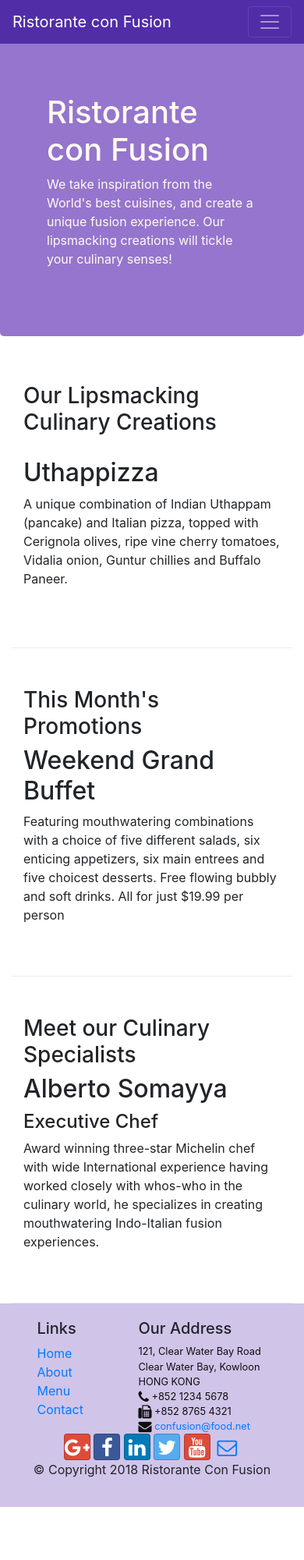
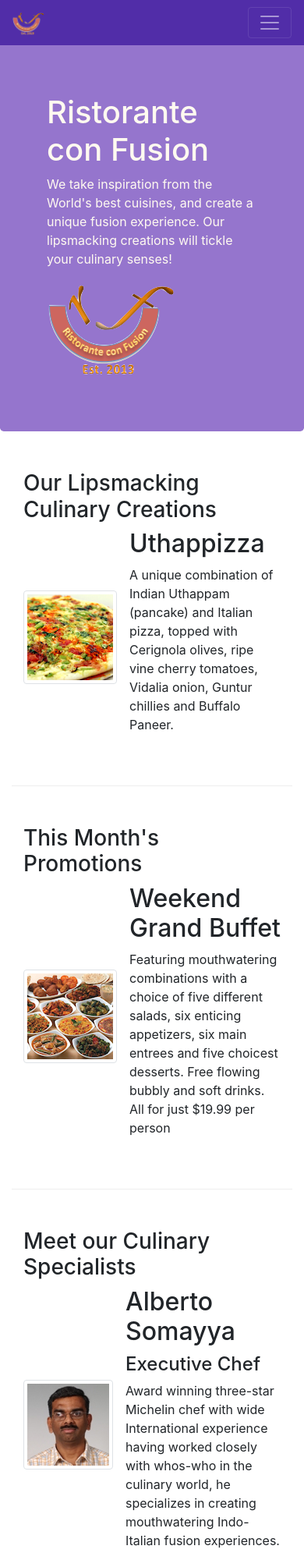
Before and after one commit to ShehrozIrfan/setup-bootstrap, a website: page index.html in a window 390 px wide. Shown: the top 2000 px of the page at 78% size. Before the commit the page ends 1932 px from the top, so only its background shows below. Drawn offline with nearby package versions, Linux system fonts and the light colour scheme.

Commit message:
Images and Media

```diff
--- a/index.html
+++ b/index.html
@@ -21,7 +21,9 @@
 <body>
     <nav class="navbar navbar-dark navbar-expand-sm fixed-top">
         <div class="container">
-            <a class="navbar-brand" href="#">Ristorante con Fusion</a>
+            <a class="navbar-brand" href="#">
+                <img src="img/logo.png" alt="logo" height="30px" width="41px">
+            </a>
             <button class="navbar-toggler" data-toggle="collapse" type="button" data-target="#Navbar">
                 <span class="navbar-toggler-icon"></span>
             </button>
@@ -50,7 +52,8 @@
                     <h1>Ristorante con Fusion</h1>
                     <p>We take inspiration from the World's best cuisines, and create a unique fusion experience. Our lipsmacking creations will tickle your culinary senses!</p>
                 </div>
-                <div class="col-12 col-sm">
+                <div class="col-12 col-sm align-self-center">
+                    <img src="img/logo.png" alt="Logo" class="img-fluid">
                 </div>
             </div>
         </div>
@@ -62,8 +65,13 @@
                 <h3>Our Lipsmacking Culinary Creations</h3>
             </div>
             <div class="col col-sm col-md order-sm-first">
-                <h2>Uthappizza</h2>
-                <p>A unique combination of Indian Uthappam (pancake) and Italian pizza, topped with Cerignola olives, ripe vine cherry tomatoes, Vidalia onion, Guntur chillies and Buffalo Paneer.</p>
+                <div class="media">
+                    <img src="img/uthappizza.png" alt="uthapizza" class="d-flex mr-3 img-thumbnail align-self-center">
+                    <div class="media-body">
+                        <h2 class="mt-0">Uthappizza</h2>
+                        <p>A unique combination of Indian Uthappam (pancake) and Italian pizza, topped with Cerignola olives, ripe vine cherry tomatoes, Vidalia onion, Guntur chillies and Buffalo Paneer.</p>
+                    </div>
+                </div>
             </div>
         </div>
 
@@ -73,8 +81,14 @@
                 <h3>This Month's Promotions</h3>
             </div>
             <div class="col col-sm col-md">
-                <h2>Weekend Grand Buffet</h2>
-                <p>Featuring mouthwatering combinations with a choice of five different salads, six enticing appetizers, six main entrees and five choicest desserts. Free flowing bubbly and soft drinks. All for just $19.99 per person </p>
+                <div class="media">
+                    <img src="img/buffet.png" alt="buffet" class="d-flex mr-3 img-thumbnail align-self-center">
+                    <div class="media-body">
+                        <h2 class="mt-0">Weekend Grand Buffet</h2>
+                        <p>Featuring mouthwatering combinations with a choice of five different salads, six enticing appetizers, six main entrees and five choicest desserts. Free flowing bubbly and soft drinks. All for just $19.99 per person </p>
+                    </div>
+                </div>
+
             </div>
         </div>
 
@@ -83,9 +97,14 @@
                 <h3>Meet our Culinary Specialists</h3>
             </div>
             <div class="col col-sm col-md order-sm-first">
-                <h2>Alberto Somayya</h2>
-                <h4>Executive Chef</h4>
-                <p>Award winning three-star Michelin chef with wide International experience having worked closely with whos-who in the culinary world, he specializes in creating mouthwatering Indo-Italian fusion experiences. </p>
+                <div class="media">
+                    <img src="img/alberto.png" alt="alberto" class="d-flex mr-3 img-thumbnail align-self-center">
+                    <div class="media-body">
+                        <h2 class="mt-0">Alberto Somayya</h2>
+                        <h4>Executive Chef</h4>
+                        <p>Award winning three-star Michelin chef with wide International experience having worked closely with whos-who in the culinary world, he specializes in creating mouthwatering Indo-Italian fusion experiences. </p>
+                    </div>
+                </div>
             </div>
         </div>
     </div>
```
Also changed, not shown: aboutus.html (+5 -2 lines), contactus.html (+5 -2 lines), img/alberto.png (added), img/buffet.png (added), img/logo.png (added), img/uthappizza.png (added).
